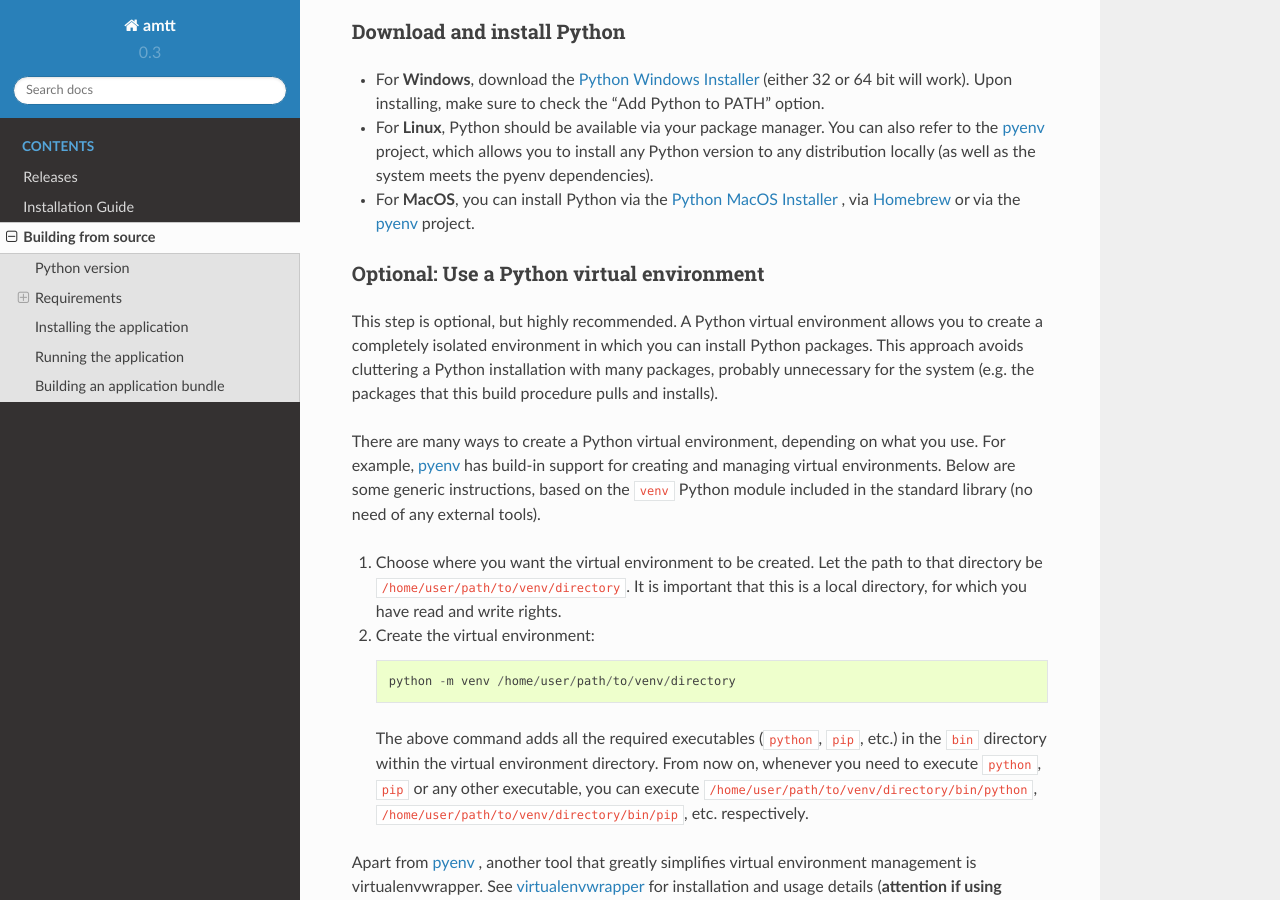
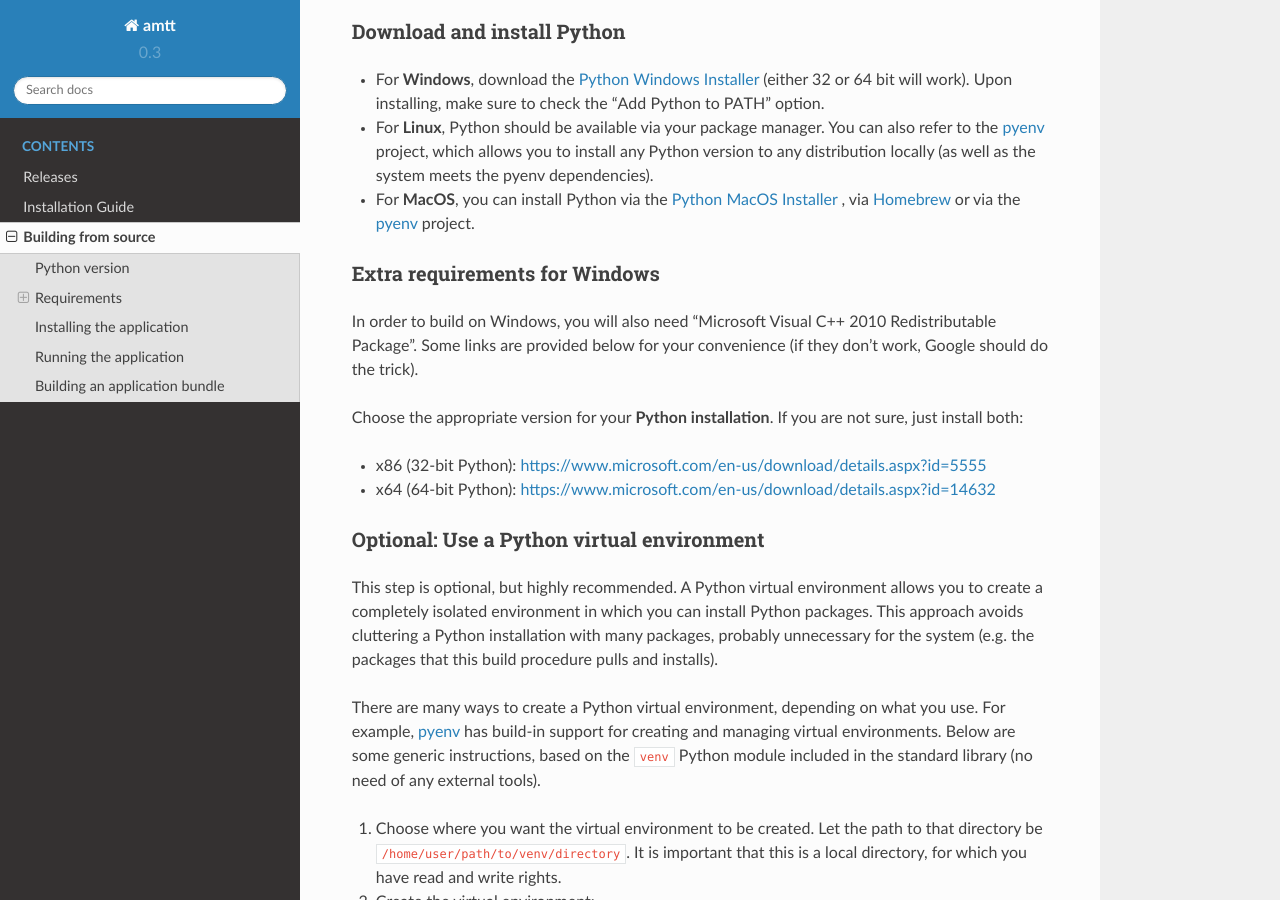
Before and after one commit to errikos/amtt, a Sphinx documentation site: the page built from docs/building.rst, in a window 1280 px wide and 900 px high, scrolled down 638 px. Built offline with Sphinx 7.4.7 and the Read the Docs theme 2.0.0, drawn with Linux system fonts in a browser that asks for light colours.

Commit message:
docs: add VC++2010 dependency in building
Signed-off-by: Ergys Dona <errikosd@gmail.com>

```diff
--- a/docs/building.rst
+++ b/docs/building.rst
@@ -23,6 +23,17 @@ Download and install Python
 * For **Windows**, download the |PythonInstallerWin| (either 32 or 64 bit will work). Upon installing, make sure to check the "Add Python to PATH" option.
 * For **Linux**, Python should be available via your package manager. You can also refer to the |PyEnv| project, which allows you to install any Python version to any distribution locally (as well as the system meets the pyenv dependencies).
 * For **MacOS**, you can install Python via the |PythonInstallerMac|, via |Homebrew| or via the |PyEnv| project.
+
+Extra requirements for Windows
+""""""""""""""""""""""""""""""
+
+In order to build on Windows, you will also need "Microsoft Visual C++ 2010 Redistributable Package". Some links are provided below for your convenience (if they don't work, Google should do the trick).
+
+Choose the appropriate version for your **Python installation**. If you are not sure, just install both:
+
+* x86 (32-bit Python): https://www.microsoft.com/en-us/download/details.aspx?id=5555
+
+* x64 (64-bit Python): https://www.microsoft.com/en-us/download/details.aspx?id=14632
 
 Optional: Use a Python virtual environment
 """"""""""""""""""""""""""""""""""""""""""
```
